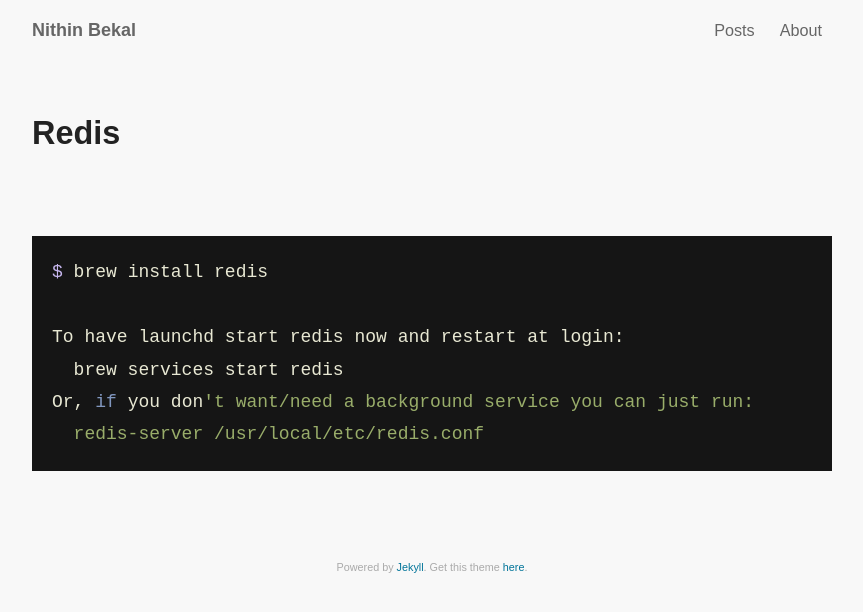
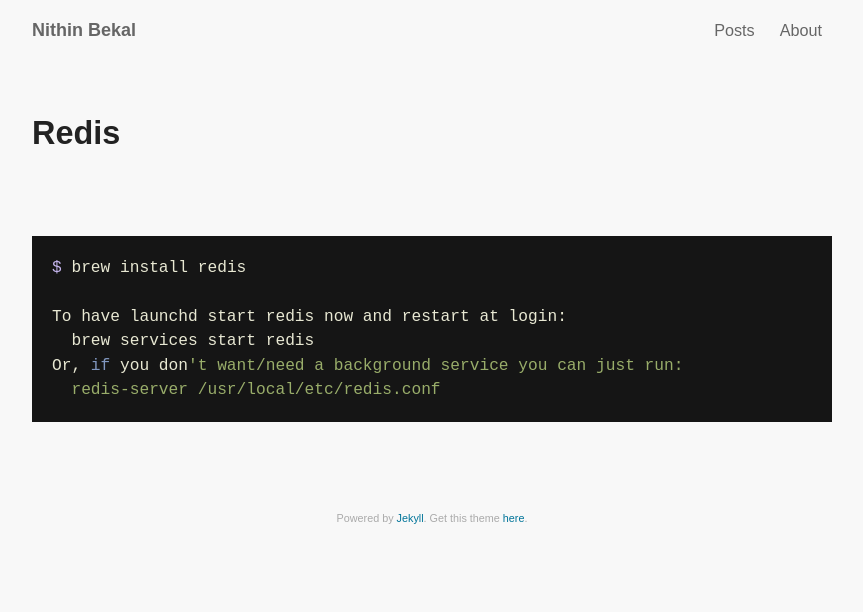
Before and after one commit to nithinbekal/nithinbekal.github.io, a Jekyll site: the page built from notes/redis.md, in a window 1280 px wide. Shown: the top 612 px of the page, without its empty margins (208-1071 px from the left). Built offline with Jekyll 4.4.1, drawn with Linux system fonts in a browser that asks for light colours.

Commit message:
Fix highlighted code block styles

```diff
--- a/_sass/site.scss
+++ b/_sass/site.scss
@@ -134,7 +134,7 @@ a:hover { text-decoration: underline; }
     padding: 0;
   }
 
-  div.highlight {
+  .highlight {
     font-size: 0.9em;
     line-height: 1.5em;
     margin: 40px 0;
```
